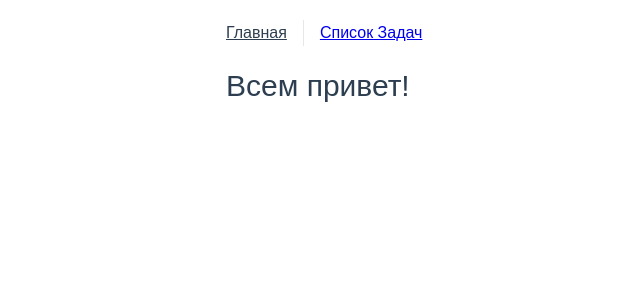
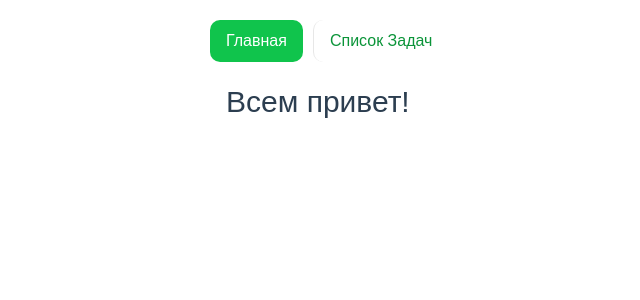
Before and after one commit to DanZalov/vue3-task-manager, a Vue app: page / in a window 1280 px wide. Shown: the top 300 px of the page, without its empty margins (34-674 px from the left). Built offline with nearby package versions, Linux system fonts and the light colour scheme.

Commit message:
add nav styles

```diff
--- a/src/components/Navigation.vue
+++ b/src/components/Navigation.vue
@@ -19,21 +19,31 @@ nav {
 }
 
 nav a.router-link-exact-active {
-  color: var(--color-text);
+  color: white;
+  background-color: #10c44c;
 }
 
 nav a.router-link-exact-active:hover {
-  background-color: transparent;
+  color: white;
+  background-color: #0b9439;
 }
 
 nav a {
   display: inline-block;
-  padding: 0 1rem;
+  padding: 0.5rem 1rem;
   border-left: 1px solid var(--color-border);
+  text-decoration: none;
+  color: #0b9439;
+  border-radius: 10px;
+}
+
+nav a:hover {
+  background-color: rgb(236, 247, 235);
 }
 
 nav a:first-of-type {
   border: 0;
+  margin-right: 10px;
 }
 
 @media (min-width: 1024px) {
```
